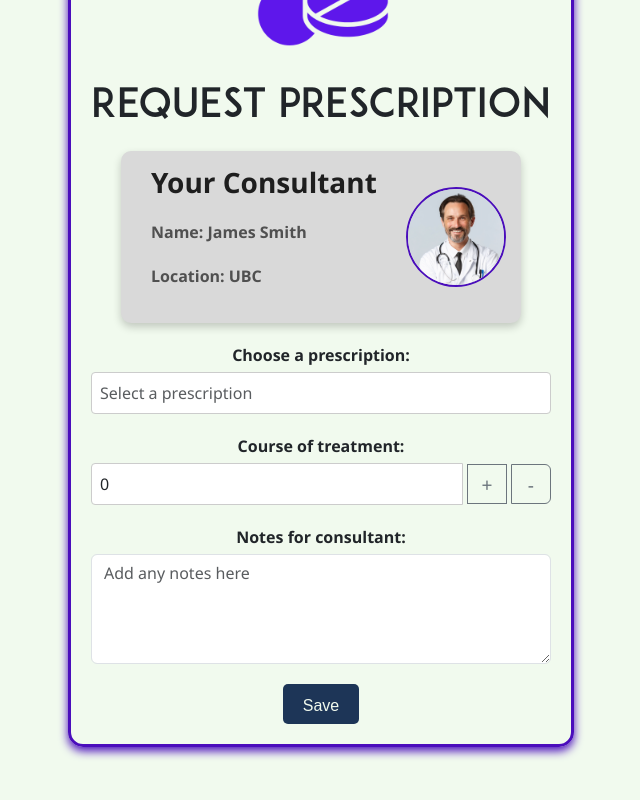
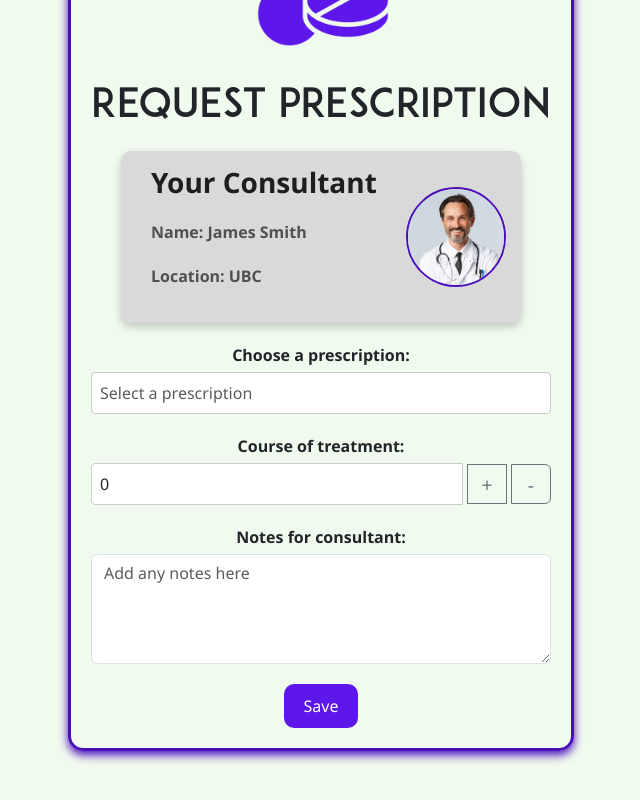
Before and after one commit to kamalkdolikay/medisync, a React (Vite) app in the folder client/: page /prescription-request in a window 1280 px wide. Shown: the part 240-1040 px from the top of the page, without its empty margins (319-959 px from the left). Built offline with nearby package versions, Linux system fonts and the light colour scheme.

Commit message:
Fixed consistent issues

```diff
--- a/client/src/pages/prescirption-request/prescirption-request-html.tsx
+++ b/client/src/pages/prescirption-request/prescirption-request-html.tsx
@@ -109,7 +109,7 @@ const PrescriptionRequest = () => {
 
         {/* Save Button */}
         <div>
-          <button className="btn btn-primary save-btn">Save</button>
+          <button className="text-center">Save</button>
         </div>
       </div>
     </>
```
Also changed, not shown: client/src/pages/login/login-component.tsx (line endings or trailing spaces).
